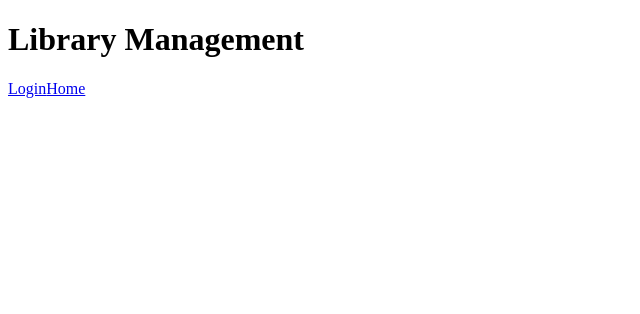
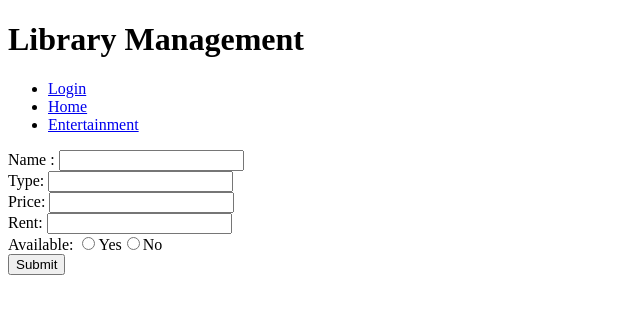
Before and after one commit to manojkommireddy/libraryManagement-client, an Angular app: page /entertainment in a window 1280 px wide. Before the commit this address led to /. Shown: the top 314 px of the page, without its empty margins (0-640 px from the left). Built offline with nearby package versions, Linux system fonts and the light colour scheme.

Commit message:
Implemented Entertainment Component

```diff
--- a/src/app/app-routing.module.ts
+++ b/src/app/app-routing.module.ts
@@ -2,6 +2,7 @@ import { NgModule } from '@angular/core';
 import { RouterModule, Routes } from '@angular/router';
 import {LoginComponent} from "../login/login.component";
 import {HomeComponent} from "../home/home.component";
+import {EntertainmentComponent} from "../entertainment/entertainment.component";
 
 const routes: Routes = [
   {
@@ -12,6 +13,10 @@ const routes: Routes = [
     path: 'home',
     component: HomeComponent
   },
+  {
+    path: 'entertainment',
+    component: EntertainmentComponent
+  }
 ];
 
 @NgModule({
--- a/src/app/app.component.html
+++ b/src/app/app.component.html
@@ -1,8 +1,9 @@
 <h1>Library Management</h1>
-<nav>
-  <a routerLink="/login" routerLinkActive="active">Login</a>
-  <a routerLink="/home" routerLinkActive="active">Home</a>
-</nav>
+<ul>
+  <li><a routerLink="/login" routerLinkActive="active">Login</a></li>
+  <li><a routerLink="/home" routerLinkActive="active">Home</a></li>
+  <li><a routerLink="/entertainment" routerLinkActive="active">Entertainment</a></li>
+</ul>
 <div>
   <router-outlet #routerOutlet="outlet"></router-outlet>
 </div>
--- /dev/null
+++ b/src/app/app.service.ts
@@ -0,0 +1,21 @@
+import {Injectable} from "@angular/core";
+import {HttpClient} from "@angular/common/http";
+import {Observable} from "rxjs";
+
+
+@Injectable({
+  providedIn: 'root'
+})
+
+export class AppService {
+  apiUrl = "http://localhost:8080";
+
+  constructor(private httpClient: HttpClient) {
+  }
+
+  addEntertainment(entertainment: any) {
+    let entertainments = [];
+    entertainments.push(entertainment);
+    this.httpClient.post(this.apiUrl+'/saveEntertainments', entertainments).subscribe();
+  }
+}
--- /dev/null
+++ b/src/entertainment/entertainment.component.html
@@ -0,0 +1,21 @@
+<form [formGroup]="entertainmentFormGroup">
+ <div>
+   Name : <input type="text" formControlName="name">
+ </div>
+  <div>
+    Type: <input type="text" formControlName="type">
+  </div>
+  <div>
+    Price: <input type="number" formControlName="price">
+  </div>
+  <div>
+    Rent: <input type="number" formControlName="rent">
+  </div>
+  <div>
+    Available: <input type="radio" id="yes" value="true" formControlName="available">
+    <label for="yes">Yes</label>
+    <input type="radio" id="no" value="false" formControlName="available">
+    <label for="no">No</label>
+  </div>
+  <button type="submit" (click)="addEntertainment(entertainmentFormGroup.value)">Submit</button>
+</form>
--- /dev/null
+++ b/src/entertainment/entertainment.component.ts
@@ -0,0 +1,31 @@
+import {Component} from "@angular/core";
+import {FormControl, FormGroup} from "@angular/forms";
+import {AppService} from "../app/app.service";
+
+@Component({
+  selector: 'library-entertainment',
+  templateUrl:'./entertainment.component.html',
+  styleUrls:['./entertainment.component.less']
+  })
+export class EntertainmentComponent{
+
+  // @ts-ignore
+  entertainmentFormGroup : FormGroup;
+
+  constructor(private appService: AppService) {
+  }
+
+  ngOnInit(){
+    this.entertainmentFormGroup = new FormGroup({
+      name: new FormControl(),
+      type: new FormControl(),
+      price: new FormControl(),
+      rent: new FormControl(),
+      available:new FormControl()
+    })
+  }
+
+  addEntertainment(entertainment: any) {
+    this.appService.addEntertainment(entertainment);
+  }
+}
--- a/src/login/login.component.html
+++ b/src/login/login.component.html
@@ -8,4 +8,5 @@
   <div>
     <button type="button" (click)="login()"> login </button>
   </div>
+  {{this.loginFormGroup.value}}
 </form>
--- a/src/login/login.component.ts
+++ b/src/login/login.component.ts
@@ -7,6 +7,7 @@ import {FormControl, FormGroup, Validators} from '@angular/forms';
   styleUrls: ['./login.component.less']
 })
 export class LoginComponent {
+
   // @ts-ignore
   loginFormGroup : FormGroup;
 
```
Also changed, not shown: src/app/app.module.ts (+8 -3 lines), src/entertainment/entertainment.component.less (added).
